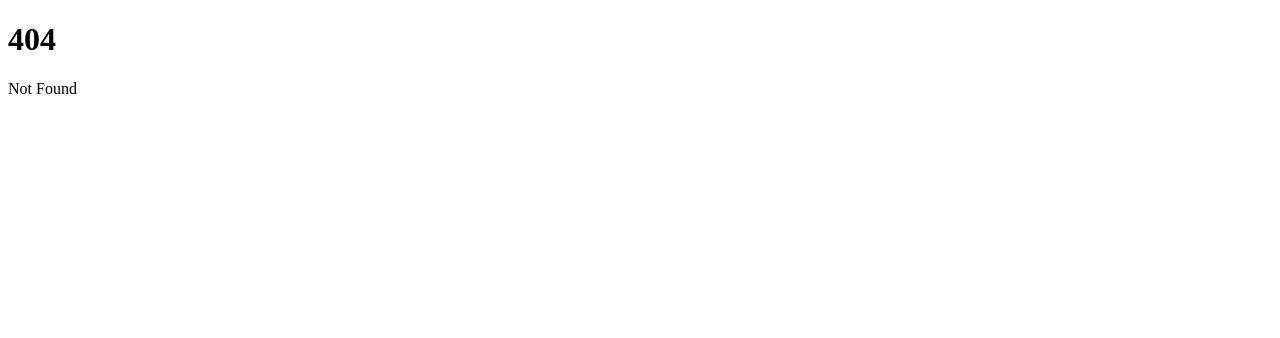
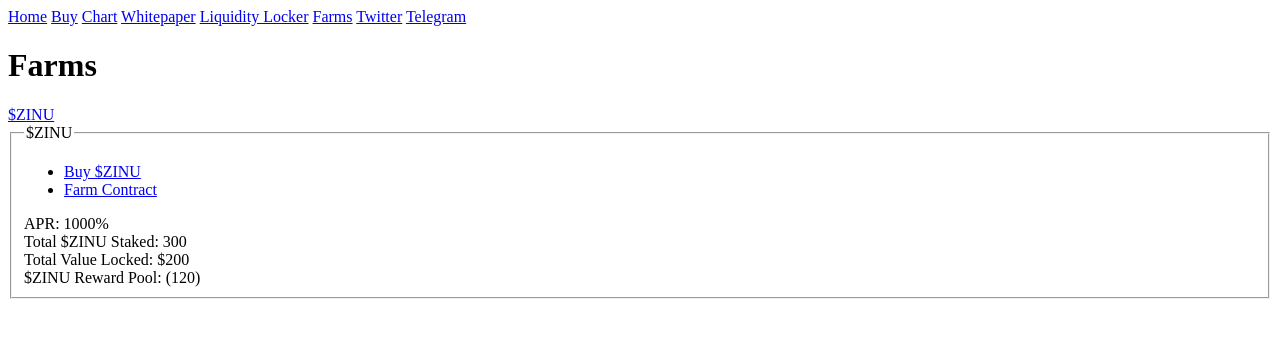
Before and after one commit to aquino-a/lp-farm, a SvelteKit app: page /farms/zinu in a window 1280 px wide. Before the commit this address had no page. Shown: the top 338 px of the page. Built offline with nearby package versions, Linux system fonts and the light colour scheme.

Commit message:
add basic layout

```diff
--- /dev/null
+++ b/src/lib/Farm.ts
@@ -0,0 +1,22 @@
+export default interface Farm {
+	id: string;
+	name: string;
+	links: { display: string; url: string }[];
+}
+
+export const farms: Farm[] = [
+	{
+		id: 'zinu',
+		name: '$ZINU',
+		links: [
+			{
+				display: 'Buy $ZINU',
+				url: 'https://app.mute.io/swap?outputCurrency=0xA51Bc2433a33c448DD40F7074bCAB751A1922706&inputCurrency=0x5aea5775959fbc2557cc8789bc1bf90a239d9a91'
+			},
+			{
+				display: 'Farm Contract',
+				url: 'https://explorer.zksync.io/address/0x949986Ab58DA5c23F06eaFA6A06777aDcD895339'
+			}
+		]
+	}
+];
--- /dev/null
+++ b/src/lib/FarmDetails.ts
@@ -0,0 +1,6 @@
+export default interface FarmDetails {
+	apr: number;
+	totalStaked: number;
+	totalLocked: number;
+	rewardPool: number;
+}
--- /dev/null
+++ b/src/lib/chain.ts
@@ -0,0 +1,13 @@
+import type Farm from './Farm';
+import type FarmDetails from './FarmDetails';
+
+const getDetails = async (farm: Farm): Promise<FarmDetails> => {
+	return Promise.resolve({
+		apr: 1000,
+		rewardPool: 120,
+		totalLocked: 200,
+		totalStaked: 300
+	});
+};
+
+export default getDetails;
--- /dev/null
+++ b/src/routes/+layout.svelte
@@ -0,0 +1,12 @@
+<nav>
+	<a href="/">Home</a>
+	<a target="_blank" href="https://app.mute.io/swap?outputCurrency=0xA51Bc2433a33c448DD40F7074bCAB751A1922706&inputCurrency=0x5aea5775959fbc2557cc8789bc1bf90a239d9a91">Buy</a>
+	<a target="_blank" href="https://www.geckoterminal.com/zksync/pools/0xd0c991F54c54022aD5f98B1468668Da7Dc33B8Ef?utm_source=telegram&utm_medium=bubblebuybot&utm_campaign=bubblebuybot">Chart</a>
+	<a href="#">Whitepaper</a>
+	<a href="#">Liquidity Locker</a>
+	<a href="/farms">Farms</a>
+	<a target="_blank" href="https://twitter.com/zkinutoken">Twitter</a>
+	<a target="_blank" href="https://t.me/zkinutoken">Telegram</a>
+</nav>
+
+<slot />
--- /dev/null
+++ b/src/routes/farms/+layout.server.ts
@@ -0,0 +1,8 @@
+import { farms } from '../../lib/Farm';
+import type { LayoutServerLoad } from './$types';
+
+export const load = (async () => {
+	return {
+		farms
+	};
+}) satisfies LayoutServerLoad;
--- /dev/null
+++ b/src/routes/farms/+layout.svelte
@@ -0,0 +1,14 @@
+<script lang="ts">
+	import type { LayoutData } from './$types';
+
+	export let data: LayoutData;
+</script>
+
+<h1>Farms</h1>
+<div class="submenu">
+	{#each data.farms as farm}
+		<a href="/farms/{farm.id}">{farm.name}</a>
+	{/each}
+</div>
+
+<slot />
--- /dev/null
+++ b/src/routes/farms/+page.svelte
@@ -0,0 +1 @@
+<span>Select a Farm</span>
--- /dev/null
+++ b/src/routes/farms/[id]/+page.server.ts
@@ -0,0 +1,15 @@
+import type Farm from '../../../lib/Farm';
+import { error } from '@sveltejs/kit';
+import type { PageServerLoad } from './$types';
+
+export const load = (async ({ params, parent }) => {
+	const { farms } = await parent();
+	const farm = farms.find((f) => f.id === params.id);
+	if (farm === undefined) {
+		throw error(404, 'Farm not Found.');
+	}
+
+	return {
+		farm
+	};
+}) satisfies PageServerLoad;
--- /dev/null
+++ b/src/routes/farms/[id]/+page.svelte
@@ -0,0 +1,26 @@
+<script lang="ts">
+	import type { PageData } from '../[id]/$types';
+
+	export let data: PageData;
+
+	const { farm, farmDetails } = data;
+</script>
+
+<div>
+	<fieldset>
+		<legend>{farm?.name}</legend>
+		<ul>
+			{#each farm.links as link}
+				<li><a href={link.url} target="_blank">{link.display}</a></li>
+			{/each}
+		</ul>
+
+		<span>APR: </span><span>{farmDetails.apr}%</span>
+		<br />
+		<span>Total {farm?.name} Staked: </span><span>{farmDetails.totalStaked}</span>
+		<br />
+		<span>Total Value Locked: </span><span>${farmDetails.totalLocked}</span>
+		<br />
+		<span>{farm?.name} Reward Pool: </span><span>({farmDetails.rewardPool})</span>
+	</fieldset>
+</div>
--- /dev/null
+++ b/src/routes/farms/[id]/+page.ts
@@ -0,0 +1,13 @@
+import type { PageLoad } from './$types';
+import getDetails from '../../../lib/chain';
+
+export const load = (async ({ data }) => {
+	const { farm } = data;
+
+	const farmDetails = await getDetails(farm);
+
+	return {
+		...data,
+		farmDetails
+	};
+}) satisfies PageLoad;
```
